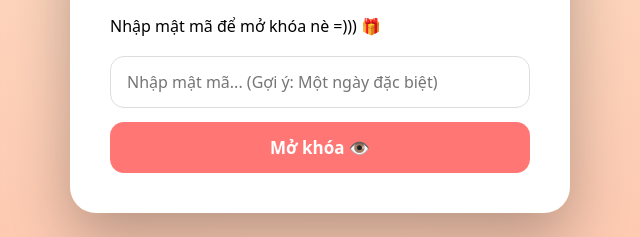
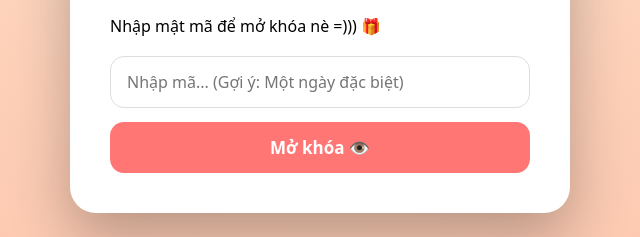
Before and after one commit to aukhuii/bd, a plain HTML site: page index.html in a window 1280 px wide. Shown: the part 343-580 px from the top of the page, 320-960 px from the left. Drawn offline with Linux system fonts and the light colour scheme.

Commit message:
Update index.html

```diff
--- a/index.html
+++ b/index.html
@@ -164,7 +164,7 @@
         <input
           type="password"
           id="password"
-          placeholder="Nhập mật mã... (Gợi ý: Một ngày đặc biệt)"
+          placeholder="Nhập mã... (Gợi ý: Một ngày đặc biệt)"
         />
         <button onclick="checkPassword()">Mở khóa 👁️</button>
 
```
